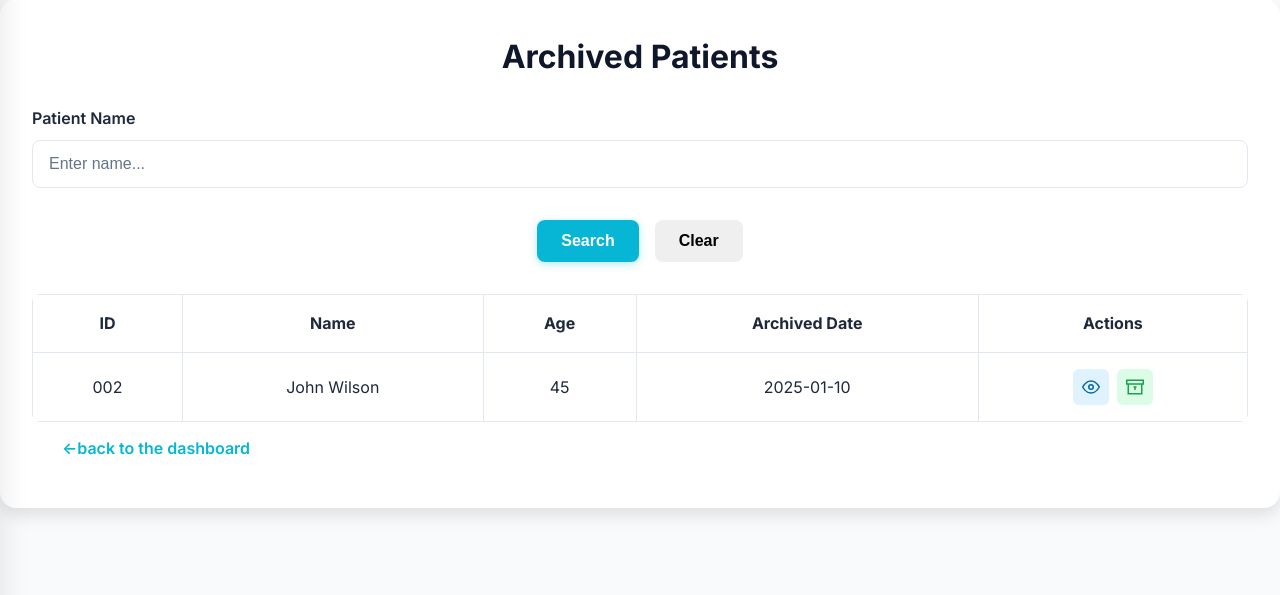
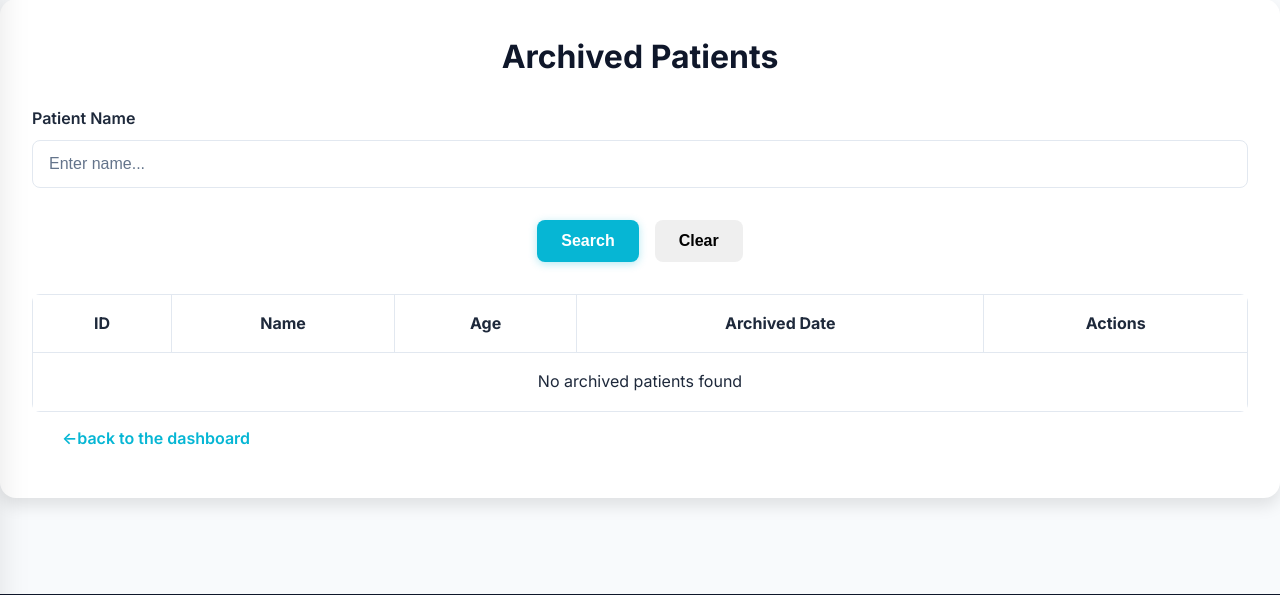
Before and after one commit to badisso22/MedOffice, a PHP site: page /Doctor/archive_patient.php in a window 1280 px wide. Shown: the part 108-703 px from the top of the page. Run offline with PHP 8.4, Linux system fonts and the light colour scheme; data comes from the database, SQL or seed files in the repository; data that the repository does not hold is empty.

Commit message:
Update archive_patient.php

```diff
--- a/Doctor/archive_patient.php
+++ b/Doctor/archive_patient.php
@@ -6,9 +6,9 @@
   <title>Patient Archive - MedOffice</title>
   <link rel="stylesheet" href="../CSS/general.css" />
   <link rel="stylesheet" href="../CSS/searchP.css" />
-  <link rel="stylesheet" href="../css/unarchive_modal.css" />
+  <link rel="stylesheet" href="../CSS/search_doc.css" />
 </head>
-<body>
+<body data-role="doctor">
   <nav>
     <div class="nav-container">
       <button class="drawer-toggle" onclick="toggleDrawer()">
@@ -16,7 +16,7 @@
         <span></span>
         <span></span>
       </button>
-      <a href="#" class="logo">
+      <a href="dashboard_d.php" class="logo">
         <div class="logo-icon">⚕</div>
         MedOffice
       </a>
@@ -49,47 +49,94 @@
     </div>
     <ul class="drawer-menu">
       <li><a href="dashboard_d.php">
-        <svg viewBox="0 0 24 24" width="20" height="20"><rect x="3" y="3" width="7" height="7"></rect><rect x="14" y="3" width="7" height="7"></rect><rect x="14" y="14" width="7" height="7"></rect><rect x="3" y="14" width="7" height="7"></rect></svg>
+        <svg viewBox="0 0 24 24" width="20" height="20">
+          <rect x="3" y="3" width="7" height="7"></rect>
+          <rect x="14" y="3" width="7" height="7"></rect>
+          <rect x="14" y="14" width="7" height="7"></rect>
+          <rect x="3" y="14" width="7" height="7"></rect>
+        </svg>
         Dashboard
       </a></li>
       <li><a href="profileD.php">
-        <svg viewBox="0 0 24 24" width="20" height="20"><path d="M20 21v-2a4 4 0 0 0-4-4H8a4 4 0 0 0-4 4v2"></path><circle cx="12" cy="7" r="4"></circle></svg>
+        <svg viewBox="0 0 24 24" width="20" height="20">
+          <path d="M20 21v-2a4 4 0 0 0-4-4H8a4 4 0 0 0-4 4v2"></path>
+          <circle cx="12" cy="7" r="4"></circle>
+        </svg>
         Profile
       </a></li>
       <li><a href="searchP.php" class="active">
-        <svg viewBox="0 0 24 24" width="20" height="20"><circle cx="11" cy="11" r="8"></circle><path d="m21 21-4.35-4.35"></path></svg>
+        <svg viewBox="0 0 24 24" width="20" height="20">
+          <circle cx="11" cy="11" r="8"></circle>
+          <path d="m21 21-4.35-4.35"></path>
+        </svg>
         Search Patients
       </a></li>
       <li><a href="searchA.php">
-        <svg viewBox="0 0 24 24" width="20" height="20"><path d="M16 21v-2a4 4 0 0 0-4-4H5a4 4 0 0 0-4 4v2"></path><circle cx="8.5" cy="7" r="4"></circle><line x1="20" y1="8" x2="20" y2="14"></line><line x1="23" y1="11" x2="17" y2="11"></line></svg>
+        <svg viewBox="0 0 24 24" width="20" height="20">
+          <path d="M16 21v-2a4 4 0 0 0-4-4H5a4 4 0 0 0-4 4v2"></path>
+          <circle cx="8.5" cy="7" r="4"></circle>
+          <line x1="20" y1="8" x2="20" y2="14"></line>
+          <line x1="23" y1="11" x2="17" y2="11"></line>
+        </svg>
         Search Assistant
       </a></li>
       <li><a href="calendarD.php">
-        <svg viewBox="0 0 24 24" width="20" height="20"><rect x="3" y="4" width="18" height="18" rx="2" ry="2"></rect><line x1="16" y1="2" x2="16" y2="6"></line><line x1="8" y1="2" x2="8" y2="6"></line><line x1="3" y1="10" x2="21" y2="10"></line></svg>
+        <svg viewBox="0 0 24 24" width="20" height="20">
+          <rect x="3" y="4" width="18" height="18" rx="2" ry="2"></rect>
+          <line x1="16" y1="2" x2="16" y2="6"></line>
+          <line x1="8" y1="2" x2="8" y2="6"></line>
+          <line x1="3" y1="10" x2="21" y2="10"></line>
+        </svg>
         Calendar
       </a></li>
       <li><a href="add-patient.php">
-        <svg viewBox="0 0 24 24" width="20" height="20"><path d="M16 21v-2a4 4 0 0 0-4-4H5a4 4 0 0 0-4 4v2"></path><circle cx="8.5" cy="7" r="4"></circle><line x1="20" y1="8" x2="20" y2="14"></line><line x1="23" y1="11" x2="17" y2="11"></line></svg>
+        <svg viewBox="0 0 24 24" width="20" height="20">
+          <path d="M16 21v-2a4 4 0 0 0-4-4H5a4 4 0 0 0-4 4v2"></path>
+          <circle cx="8.5" cy="7" r="4"></circle>
+          <line x1="20" y1="8" x2="20" y2="14"></line>
+          <line x1="23" y1="11" x2="17" y2="11"></line>
+        </svg>
         Add Patient
       </a></li>
       <li><a href="add-assistant.php">
-        <svg viewBox="0 0 24 24" width="20" height="20"><path d="M16 21v-2a4 4 0 0 0-4-4H5a4 4 0 0 0-4 4v2"></path><circle cx="8.5" cy="7" r="4"></circle><line x1="20" y1="8" x2="20" y2="14"></line><line x1="23" y1="11" x2="17" y2="11"></line></svg>
+        <svg viewBox="0 0 24 24" width="20" height="20">
+          <path d="M16 21v-2a4 4 0 0 0-4-4H5a4 4 0 0 0-4 4v2"></path>
+          <circle cx="8.5" cy="7" r="4"></circle>
+          <line x1="20" y1="8" x2="20" y2="14"></line>
+          <line x1="23" y1="11" x2="17" y2="11"></line>
+        </svg>
         Add Assistant
       </a></li>
       <li><a href="appointments.php">
-        <svg viewBox="0 0 24 24" width="20" height="20"><rect x="3" y="4" width="18" height="18" rx="2" ry="2"></rect><line x1="16" y1="2" x2="16" y2="6"></line><line x1="8" y1="2" x2="8" y2="6"></line><line x1="3" y1="10" x2="21" y2="10"></line></svg>
+        <svg viewBox="0 0 24 24" width="20" height="20">
+          <rect x="3" y="4" width="18" height="18" rx="2" ry="2"></rect>
+          <line x1="16" y1="2" x2="16" y2="6"></line>
+          <line x1="8" y1="2" x2="8" y2="6"></line>
+          <line x1="3" y1="10" x2="21" y2="10"></line>
+        </svg>
         Appointments
       </a></li>
       <li><a href="medical_records.php">
-        <svg viewBox="0 0 24 24" width="20" height="20"><path d="M14 2H6a2 2 0 0 0-2 2v16a2 2 0 0 0 2 2h12a2 2 0 0 0 2-2V8z"></path><polyline points="14 2 14 8 20 8"></polyline></svg>
+        <svg viewBox="0 0 24 24" width="20" height="20">
+          <path d="M14 2H6a2 2 0 0 0-2 2v16a2 2 0 0 0 2 2h12a2 2 0 0 0 2-2V8z"></path>
+          <polyline points="14 2 14 8 20 8"></polyline>
+        </svg>
         Medical Records
       </a></li>
       <li><a href="prescriptions.php">
-        <svg viewBox="0 0 24 24" width="20" height="20"><rect x="2" y="3" width="20" height="14" rx="2" ry="2"></rect><line x1="8" y1="21" x2="16" y2="21"></line><line x1="12" y1="17" x2="12" y2="21"></line></svg>
+        <svg viewBox="0 0 24 24" width="20" height="20">
+          <rect x="2" y="3" width="20" height="14" rx="2" ry="2"></rect>
+          <line x1="8" y1="21" x2="16" y2="21"></line>
+          <line x1="12" y1="17" x2="12" y2="21"></line>
+        </svg>
         Prescriptions
       </a></li>
       <li><a href="report_analytics.php">
-        <svg viewBox="0 0 24 24" width="20" height="20"><line x1="18" y1="20" x2="18" y2="10"></line><line x1="12" y1="20" x2="12" y2="4"></line><line x1="6" y1="20" x2="6" y2="14"></line></svg>
+        <svg viewBox="0 0 24 24" width="20" height="20">
+          <line x1="18" y1="20" x2="18" y2="10"></line>
+          <line x1="12" y1="20" x2="12" y2="4"></line>
+          <line x1="6" y1="20" x2="6" y2="14"></line>
+        </svg>
         Reports
       </a></li>
       <li><a href="settings.php">
@@ -114,7 +161,7 @@
 
   <div class="container">
     <h1>Archived Patients</h1>
-    <form>
+    <form id="archived-patient-search-form">
       <div class="form-group">
         <label for="searchName">Patient Name</label>
         <input type="text" id="searchName" name="searchName" placeholder="Enter name..." />
@@ -124,7 +171,10 @@
         <button type="reset" class="btn">Clear</button>
       </div>
     </form>
-    <table>
+
+    <div id="archived-patients-result"></div>
+
+    <table id="archived-patients-table">
       <thead>
         <tr>
           <th>ID</th>
@@ -134,31 +184,7 @@
           <th>Actions</th>
         </tr>
       </thead>
-      <tbody>
-        <tr>
-          <td>002</td>
-          <td>John Wilson</td>
-          <td>45</td>
-          <td>2025-01-10</td>
-          <td>
-            <div class="action-buttons">
-              <a href="view_patient.php" class="action-btn view-btn" title="View">
-                <svg viewBox="0 0 24 24" width="18" height="18" fill="none" stroke="currentColor" stroke-width="2">
-                  <path d="M1 12s4-8 11-8 11 8 11 8-4 8-11 8-11-8-11-8z"></path>
-                  <circle cx="12" cy="12" r="3"></circle>
-                </svg>
-              </a>
-              <a href="javascript:void(0);" onclick="openUnarchiveModal('002', 'John Wilson', '45')" class="action-btn unarchive-btn" title="Unarchive">
-                <svg viewBox="0 0 24 24" width="18" height="18" fill="none" stroke="currentColor" stroke-width="2">
-                  <polyline points="3 8 3 21 21 21 21 8"></polyline>
-                  <rect x="1" y="3" width="22" height="5"></rect>
-                  <line x1="10" y1="12" x2="14" y2="12"></line>
-                  <polyline points="12 12 12 16"></polyline>
-                </svg>
-              </a>
-            </div>
-          </td>
-        </tr>
+      <tbody id="archived-patients-tbody">
       </tbody>
     </table>
     <a href="dashboard_d.php" class="btn btn-white btn-large">←back to the dashboard</a>
@@ -166,7 +192,6 @@
   <div id="unarchiveModal" class="modal-overlay">
     <div class="modal-content">
       <button class="modal-close" onclick="closeUnarchiveModal()">&times;</button>
-
       <div class="modal-header">
         <div class="modal-warning-icon">
           <svg viewBox="0 0 24 24" fill="none" stroke="currentColor" stroke-width="2" stroke-linecap="round" stroke-linejoin="round">
@@ -180,26 +205,28 @@
 
       <div class="modal-body">
         <p class="modal-message">
-          Are you sure you want to unarchive this patient? This action will restore the patient record to the active list.
+          You do not have permission to unarchive patients. Please contact an administrator.
         </p>
 
         <div class="modal-patient-info">
-          <p><strong>Patient ID:</strong> <span id="modalPatientId"></span></p>
-          <p><strong>Name:</strong> <span id="modalPatientName"></span></p>
-          <p><strong>Age:</strong> <span id="modalPatientAge"></span></p>
+          <p><strong>Patient ID:</strong> <span id="unarchive-patient-id"></span></p>
+          <p><strong>Name:</strong> <span id="unarchive-patient-name"></span></p>
+          <p><strong>Age:</strong> <span id="unarchive-patient-age"></span></p>
         </div>
 
         <div class="modal-actions">
-          <button onclick="confirmUnarchive()" class="modal-btn modal-btn-danger">Yes, Unarchive Patient</button>
-          <button onclick="closeUnarchiveModal()" class="modal-btn modal-btn-cancel">Cancel</button>
+          <button id="unarchive-confirm-btn" class="modal-btn modal-btn-danger disabled" disabled>
+            Yes, Unarchive Patient
+          </button>
+          <button id="unarchive-cancel-btn" class="modal-btn modal-btn-cancel">Close</button>
         </div>
       </div>
     </div>
   </div>
-  <div id="successModal" class="modal-overlay">
+
+  <div id="unarchiveSuccessModal" class="modal-overlay">
     <div class="modal-content">
-      <button class="modal-close" onclick="closeSuccessModal()">&times;</button>
-
+      <button class="modal-close" onclick="closeUnarchiveSuccessModal()">&times;</button>
       <div class="modal-header">
         <div class="success-icon">
           <svg viewBox="0 0 24 24" fill="none" stroke="currentColor" stroke-width="3" stroke-linecap="round" stroke-linejoin="round">
@@ -211,23 +238,18 @@
 
       <div class="modal-body">
         <p class="modal-message">
-          The patient record has been successfully moved to the archive. You can restore it at any time from the archived patients section.
+          The patient record has been successfully moved to the archive.
         </p>
 
         <div class="archived-patient-info">
-          <p><strong>Patient ID:</strong> <span id="successPatientId"></span></p>
-          <p><strong>Name:</strong> <span id="successPatientName"></span></p>
-          <p><strong>Age:</strong> <span id="successPatientAge"></span></p>
-          <p><strong>Status:</strong> <span style="color: #16a34a; font-weight: 600;">Active</span></p>
-        </div>
-
-        <div class="info-box">
-          <p>📋 The patient is now available in your active patient list</p>
+          <p><strong>Patient ID:</strong> <span id="unarchive-success-id"></span></p>
+          <p><strong>Name:</strong> <span id="unarchive-success-name"></span></p>
+          <p><strong>Age:</strong> <span id="unarchive-success-age"></span></p>
+          <p><strong>Status:</strong> <span id="unarchive-success-status" style="color: #16a34a; font-weight: 600;"></span></p>
         </div>
 
         <div class="action-buttons-success">
-          <a href="searchP.php" class="btn-large btn-primary">Back to Patient List</a>
-          <a href="dashboard_d.php" class="btn-large btn-secondary">Go to Dashboard</a>
+          <button id="unarchive-success-ok-btn" class="modal-btn modal-btn-cancel">OK</button>
         </div>
       </div>
     </div>
@@ -253,7 +275,9 @@
       <p>&copy; 2025 MedOffice. All rights reserved. HIPAA-compliant medical practice management.</p>
     </div>
   </footer>
-  <script src="../JS/archive_patient.js"></script>
+
+  <script src="../JS/admin_archive_patient.js"></script>
+  <script src="../ajax/admin_archive_patient.js"></script>
   <script>
     function toggleDrawer() {
       const drawer = document.getElementById('drawer');
```
